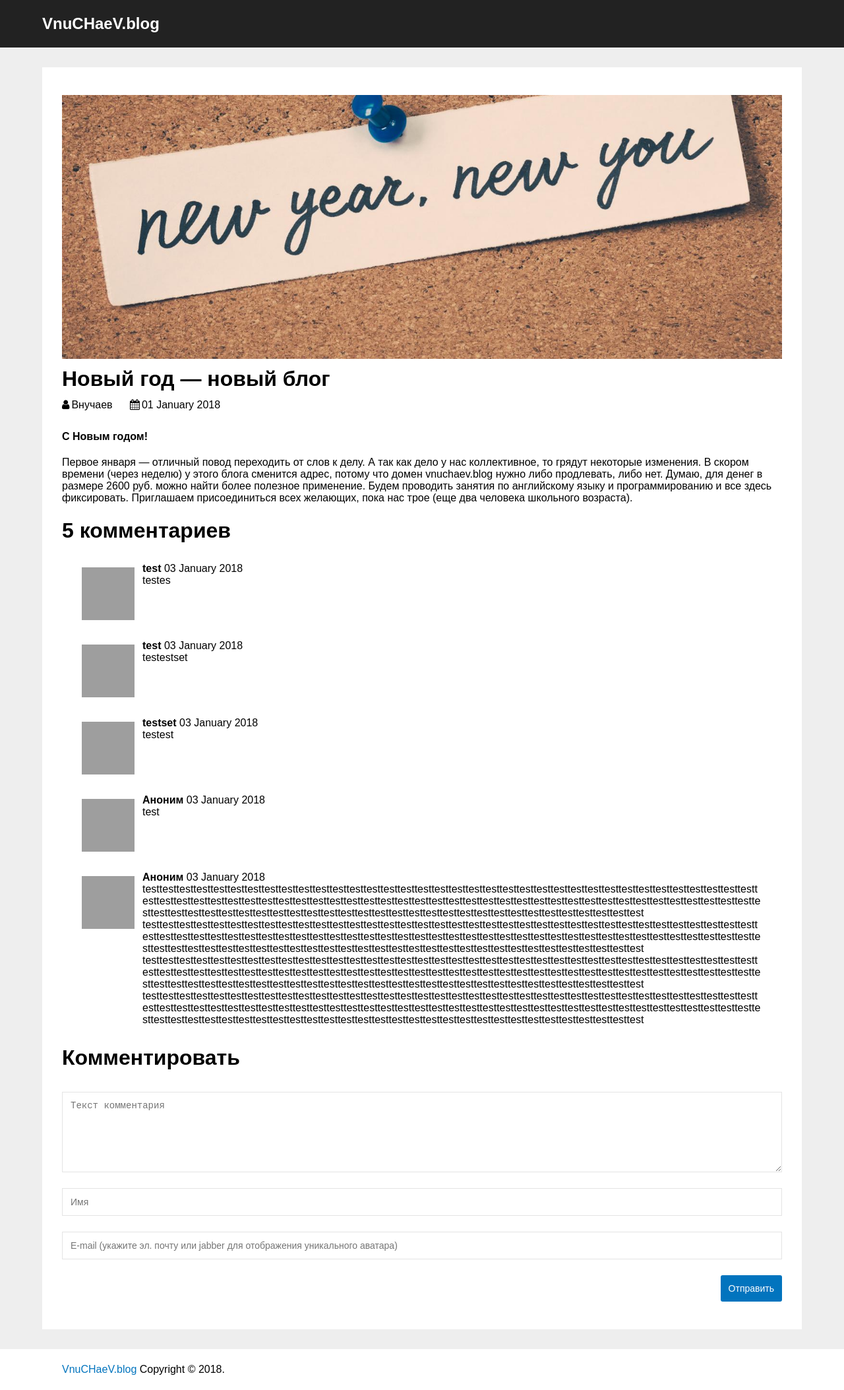
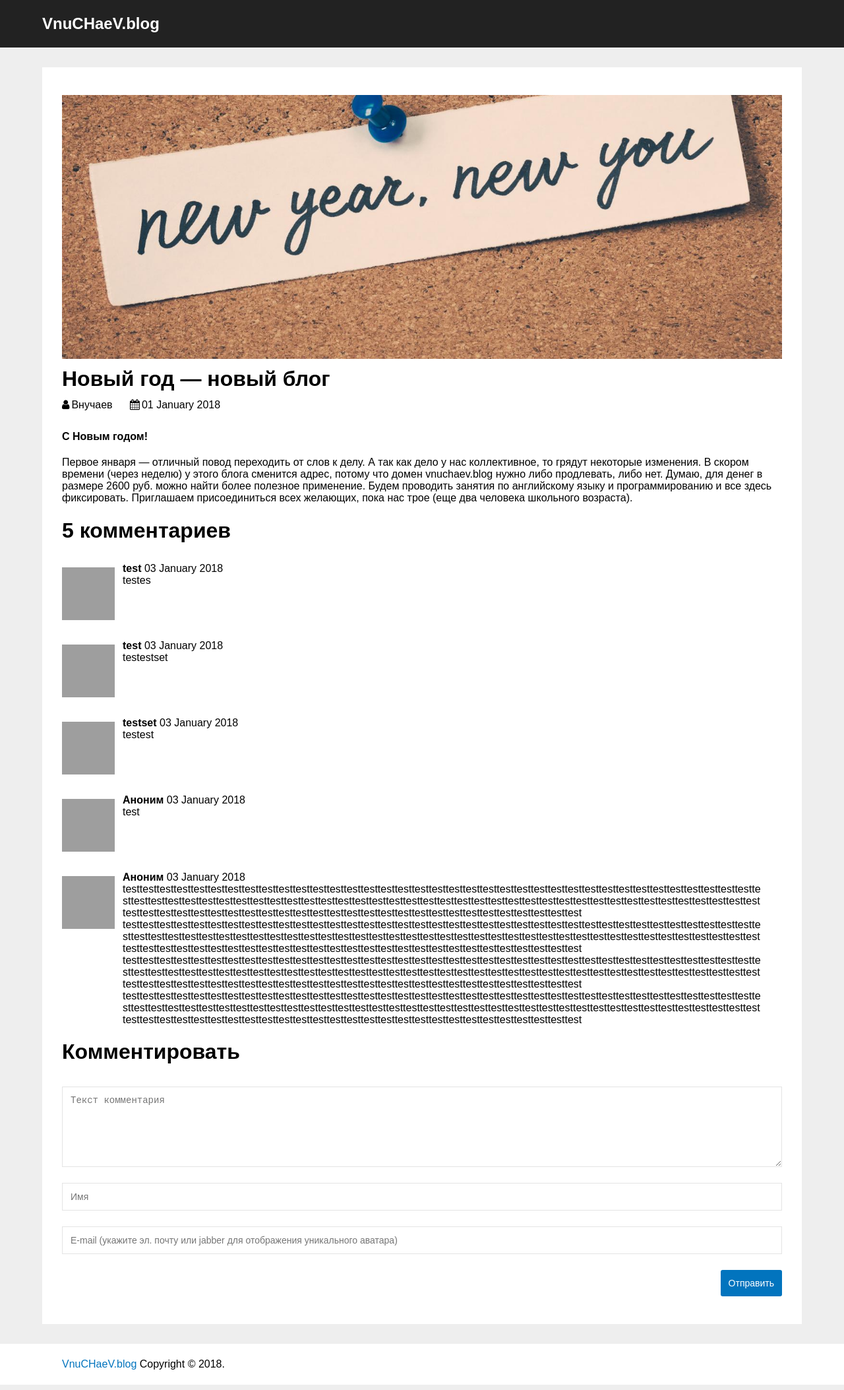
Before and after one commit to vitoyucepi/blog, a Jekyll site: the page built from _posts/2018-01-01-new-blog.md, in a window 1280 px wide. Shown: the whole page at 66% size. Built offline with Jekyll 4.4.1, drawn with Linux system fonts in a browser that asks for light colours; grey boxes are pictures that could not be loaded.

Commit message:
comment style fix

```diff
--- a/css/default.css
+++ b/css/default.css
@@ -156,7 +156,7 @@ body {
 }
 
 .comment {
-    margin: 30px;
+    margin: 30px 30px 0 0;
     display: flex;
 }
 
```
